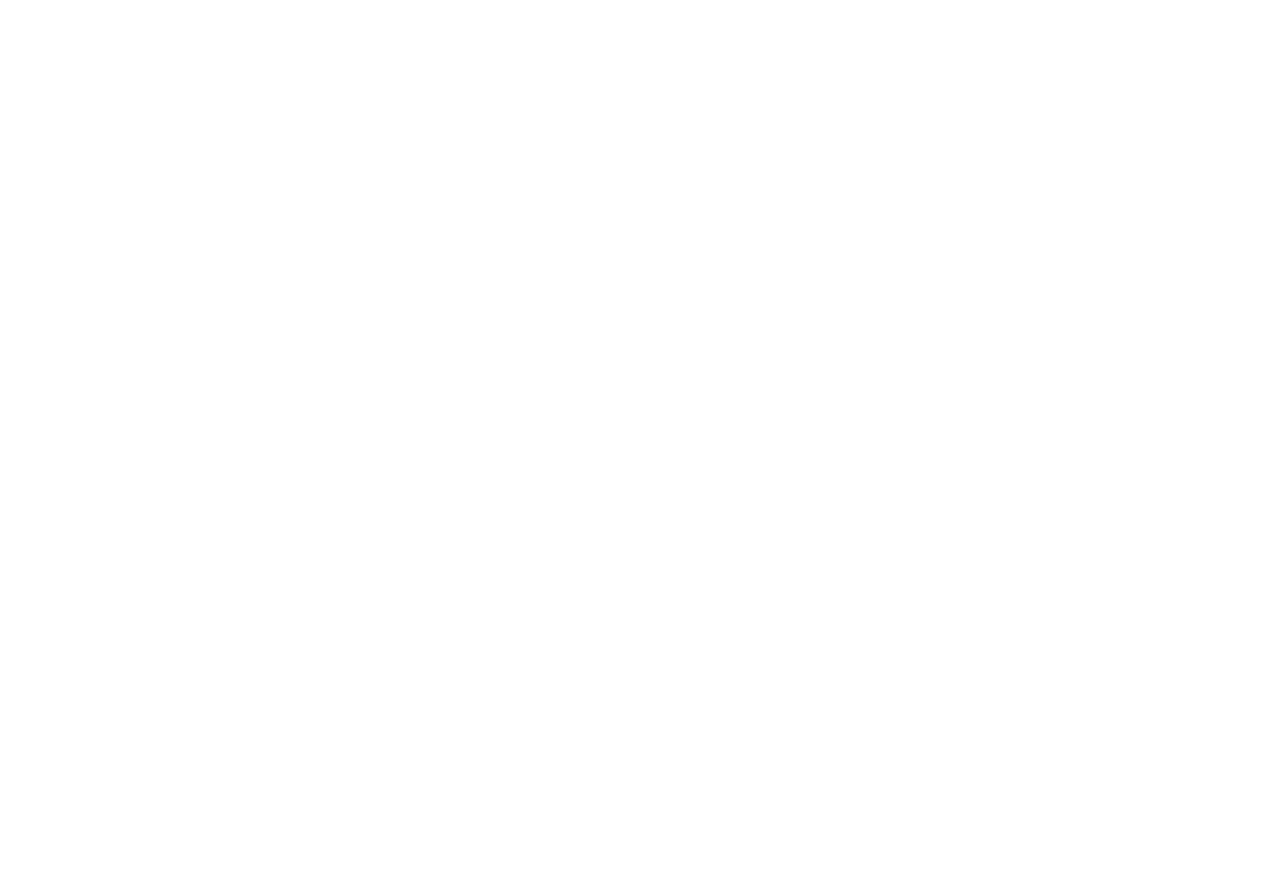
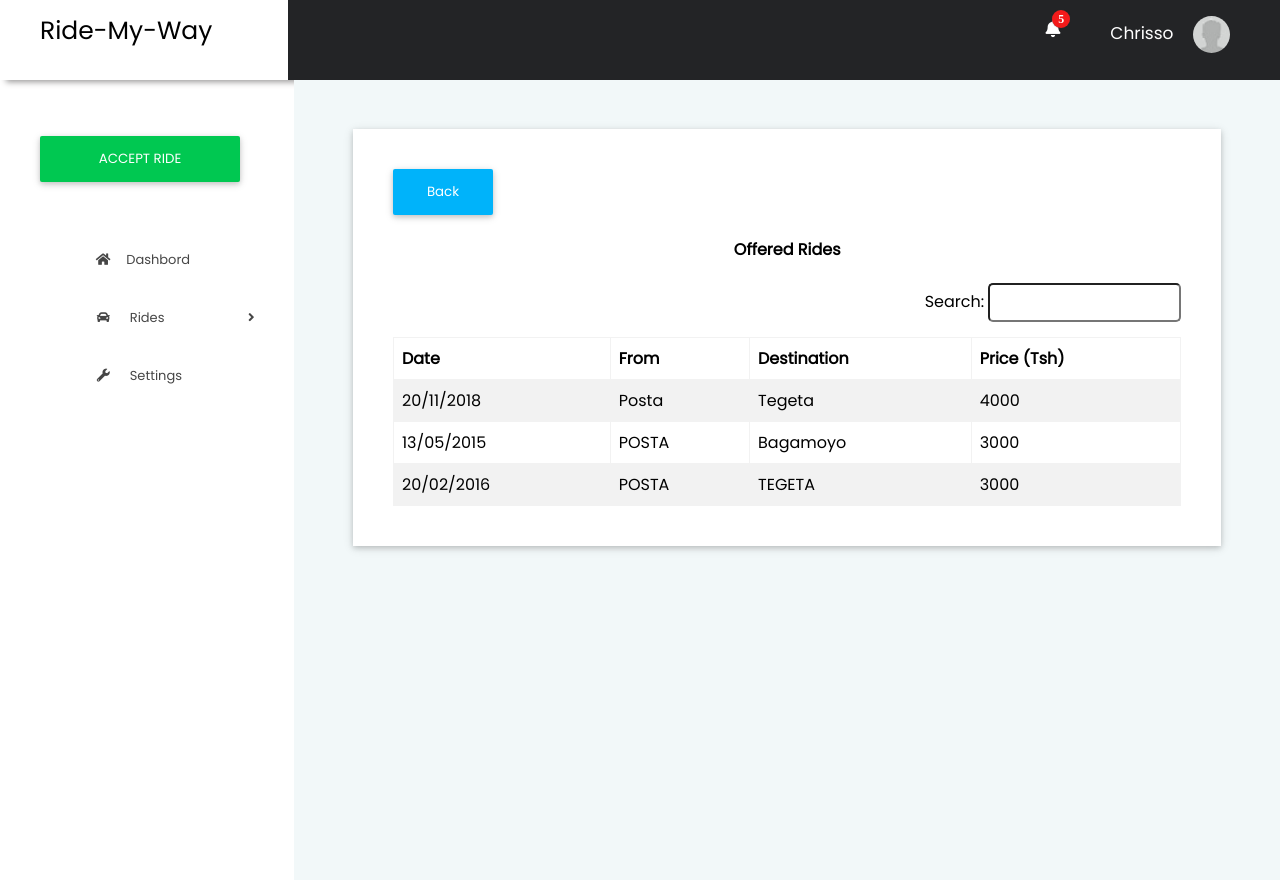
Before and after one commit to chrisoemma/ride-my-way, a React (Create React App) app in the folder front-end/: page /offered_rides in a window 1280 px wide. Before the commit the page ends 800 px from the top, so only its background shows below. Built offline with nearby package versions, Linux system fonts and the light colour scheme.

Commit message:
Add driver offerd rides components

```diff
--- a/front-end/src/App.js
+++ b/front-end/src/App.js
@@ -7,6 +7,7 @@
 import NewRide from './components/passenger/NewRide'
 import DriverProfile from './components/driver/DriverProfile'
 import PreviousRides from './components/passenger/PreviousRides'
+import OfferedRides from './components/driver/OfferedRides'
 
 function App() {
   return (
@@ -18,6 +19,7 @@
         <Route path="/driver_profile" component={DriverProfile} />
         <Route path="/find_ride" component={NewRide} />
         <Route path="/previous_rides" component={PreviousRides} />
+        <Route path="/offered_rides" component={OfferedRides} />
       </div>
     </Router>
   );
--- /dev/null
+++ b/front-end/src/components/driver/OfferedRides.js
@@ -0,0 +1,54 @@
+import React, { Component } from 'react'
+import Navbar from '../layouts/Navbar'
+import SideNav from '../layouts/SideNav'
+
+function OfferedRides() {
+    return (
+        <div>
+            <Navbar />
+            <SideNav />
+            <div className="main">
+                <div class="table">
+                    <div class="heading_content">
+                        <button>Back</button>
+                        <center><h4>Offered Rides</h4></center>
+                        <div class="search">
+                            <label>Search: </label>
+                            <input type="text" />
+                        </div>
+                    </div>
+                    <table>
+                        <tr>
+                            <th>Date</th>
+                            <th>From</th>
+                            <th>Destination</th>
+                            <th>Price (Tsh)</th>
+                        </tr>
+                        <tr>
+                            <td>20/11/2018</td>
+                            <td>Posta</td>
+                            <td>Tegeta</td>
+                            <td>4000</td>
+                        </tr>
+                        <tr>
+                            <td>13/05/2015</td>
+                            <td>POSTA</td>
+                            <td>Bagamoyo</td>
+                            <td>3000</td>
+                        </tr>
+                        <tr>
+                            <td>20/02/2016</td>
+                            <td>POSTA</td>
+                            <td>TEGETA</td>
+                            <td>3000</td>
+                        </tr>
+                    </table>
+                </div>
+            </div>
+        </div>
+
+    )
+
+}
+
+export default OfferedRides
--- a/front-end/src/components/layouts/DriverSideNav.js
+++ b/front-end/src/components/layouts/DriverSideNav.js
@@ -15,7 +15,7 @@
                             <ul>
                                 <li><Link to="/">Offer a ride</Link></li>
                                 <li><Link to="/">Ride requests</Link></li>
-                                <li><Link to="/">Offered rides</Link></li>
+                                <li><Link to="/offered_rides">Offered rides</Link></li>
                             </ul>
                         </div>
                     </li>
--- a/front-end/src/components/layouts/Sidenav.js
+++ b/front-end/src/components/layouts/Sidenav.js
@@ -8,7 +8,7 @@
         super()
         this.state = {
             isOpen: false,
-            isDriver: false
+            isDriver: true
         }
         this.navDropDown = this.navDropDown.bind(this)
     }
```
